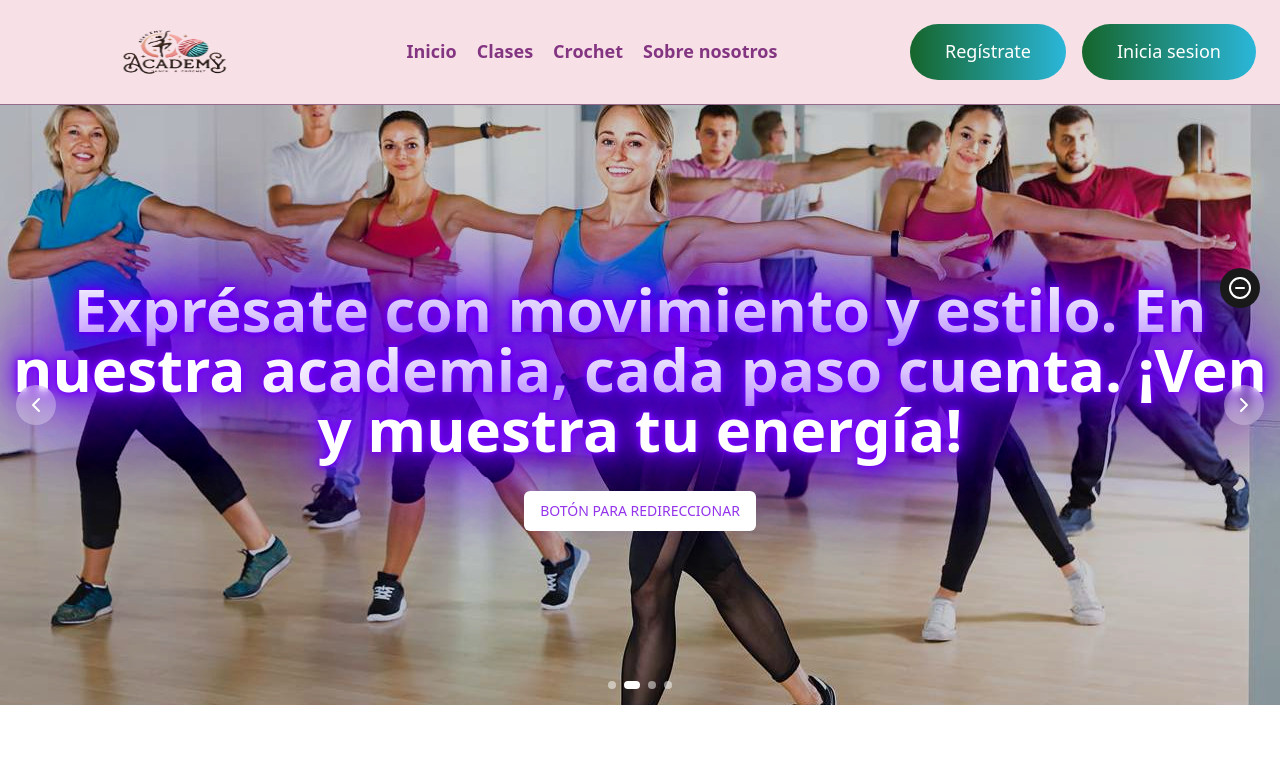
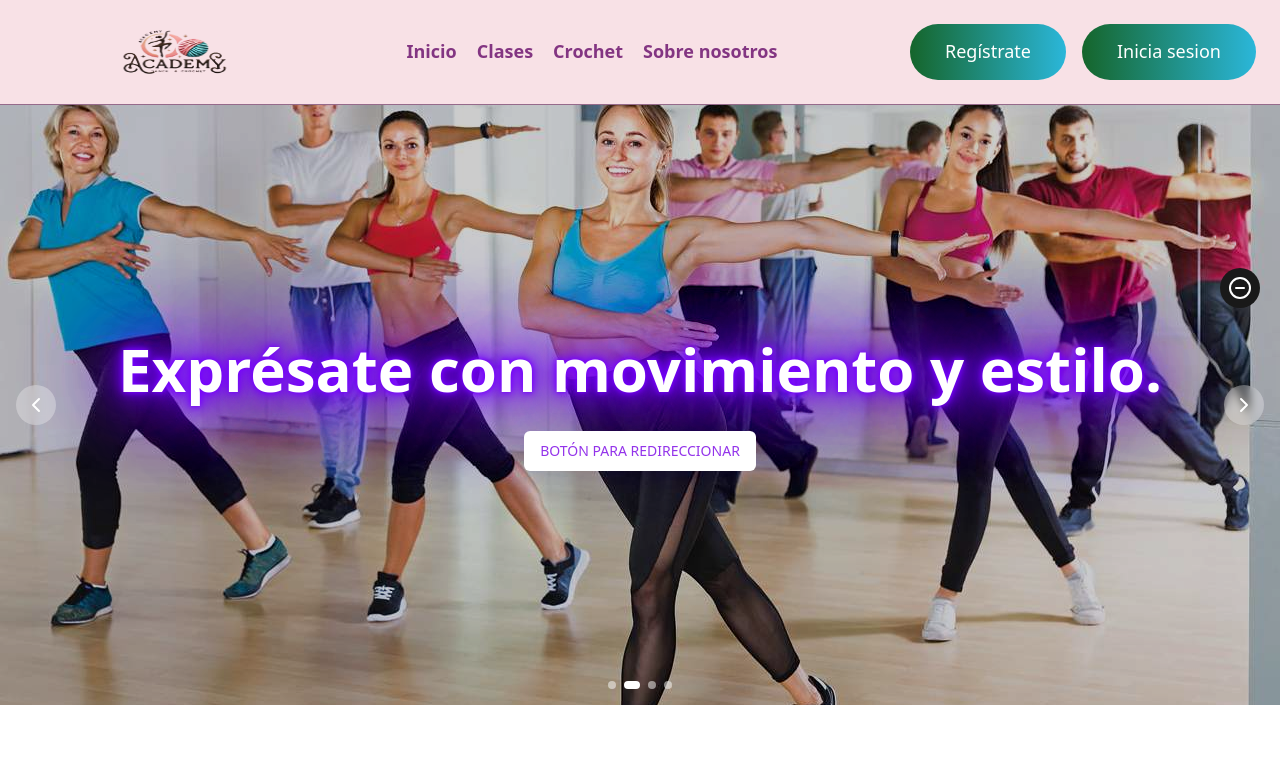
Before and after one commit to lSMateol/project-balcro, a Next.js app: page /inicio in a window 1280 px wide. Shown: the top 767 px of the page. Built offline with nearby package versions, Linux system fonts and the light colour scheme.

Commit message:
cambio del slider

```diff
--- a/src/components/Slidder.jsx
+++ b/src/components/Slidder.jsx
@@ -11,22 +11,22 @@ export default function HeroSlider() {
   const slides = [
     {
       image: "/img/slide1.jpg",
-      title: "¡Despierta tu pasión por la danza! Únete a nuestras clases y +aprende con los mejores. ¡Baila al ritmo de la vida!",
+      title: "¡Despierta tu pasión por la danza!",
       buttonText: "BOTÓN PARA REDIRECCIONAR",
     },
     {
       image: "/img/slide2.jpeg",
-      title: "Exprésate con movimiento y estilo. En nuestra academia, cada paso cuenta. ¡Ven y muestra tu energía!",
+      title: "Exprésate con movimiento y estilo.",
       buttonText: "BOTÓN PARA REDIRECCIONAR",
     },
     {
       image: "/img/slide3.jpg",
-      title: "Da rienda suelta a tu creatividad con nuestro taller de crochet. Te enseñamos a crear obras únicas con tus propias manos.",
+      title: "Da rienda suelta a tu creatividad con nuestro taller de crochet.",
       buttonText: "BOTÓN PARA REDIRECCIONAR",
     },
     {
       image: "/img/slide4.jpg",
-      title: "¡El crochet nunca fue tan divertido! Acompáñanos en eventos especiales y lleva tus proyectos a otro nivel.",
+      title: "¡El crochet nunca fue tan divertido!",
       buttonText: "BOTÓN PARA REDIRECCIONAR",
     },
     // Add more slides as needed
```
